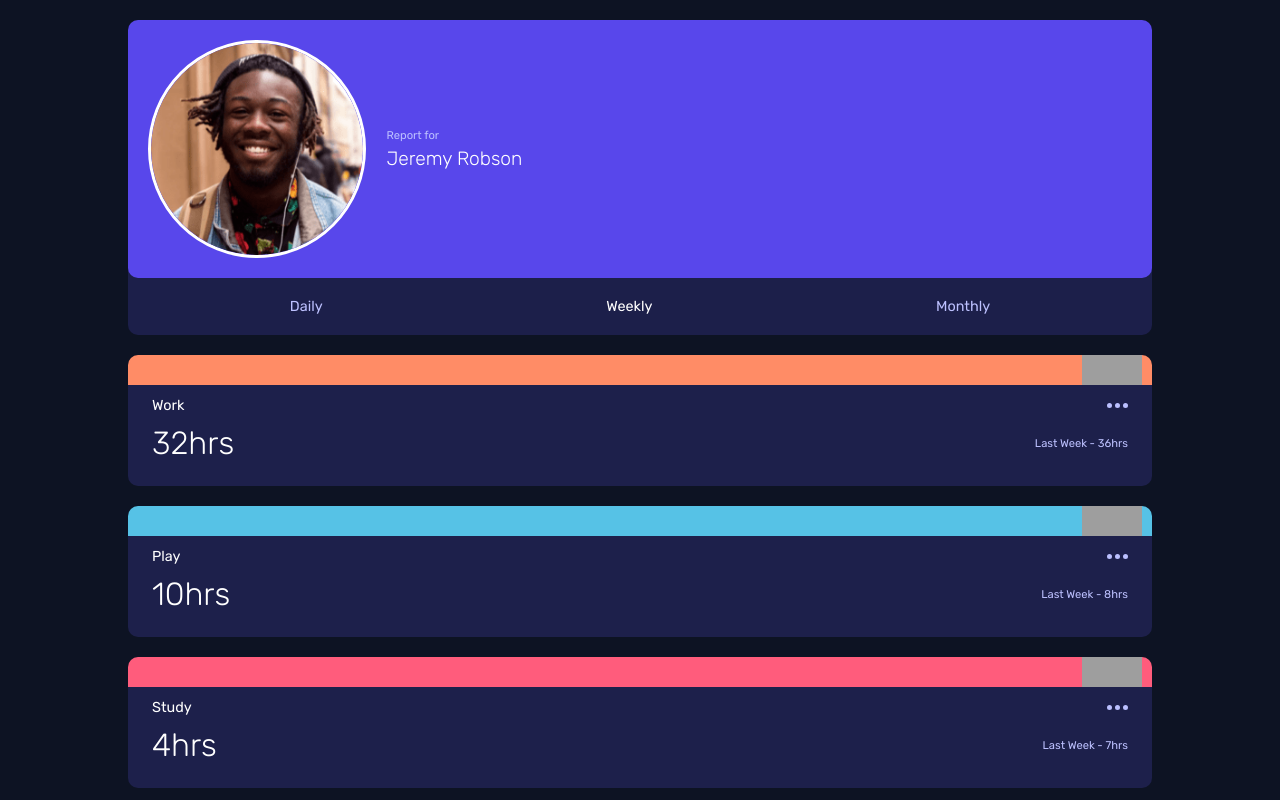
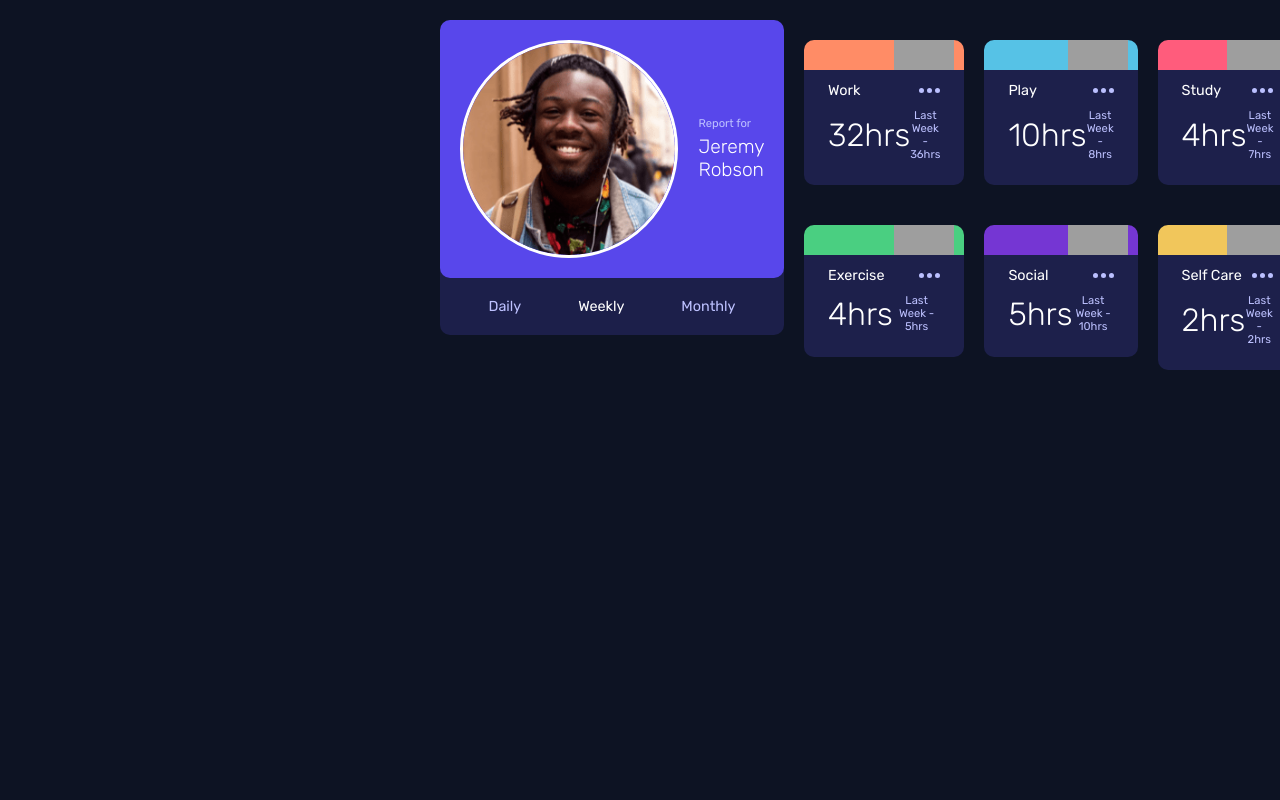
Before and after one commit to tyrmit/time-tracking-dashboard, a React (Create React App) app: page / in a window 1280 px wide. Shown: the top 800 px of the page. Built offline with nearby package versions, Linux system fonts and the light colour scheme; grey boxes are pictures that could not be loaded.

Commit message:
Started formatting the cards into a CSS grid for larger screens

```diff
--- a/src/Components/Activity/Activity.js
+++ b/src/Components/Activity/Activity.js
@@ -29,10 +29,10 @@ const Activity = (props) => {
     };
 
     return (
-        <React.Fragment>
+        <div className={classes[props.title.replace(' ', '')]}>
             <ActivityColorStrip activity={props.title}></ActivityColorStrip>
             <div
-                className={classes.Activity}
+                className={classes.ActivityDetail}
                 data-testid={
                     props.title.toLowerCase().replaceAll(' ', '-') + '-card'
                 }
@@ -60,7 +60,7 @@ const Activity = (props) => {
                     </div>
                 </div>
             </div>
-        </React.Fragment>
+        </div>
     );
 };
 
--- a/src/Components/Activity/Activity.module.css
+++ b/src/Components/Activity/Activity.module.css
@@ -1,4 +1,4 @@
-.Activity {
+.ActivityDetail {
     text-align: center;
     padding: 1.5rem;
     padding-top: 2rem;
@@ -26,3 +26,29 @@
     font-size: 0.9rem;
     color: #fff;
 }
+
+@media (min-width: 900px) {
+    .Work {
+        grid-area: work;
+    }
+
+    .Play {
+        grid-area: play;
+    }
+
+    .Study {
+        grid-area: study;
+    }
+
+    .Exercise {
+        grid-area: exercise;
+    }
+
+    .Social {
+        grid-area: social;
+    }
+
+    .SelfCare {
+        grid-area: self-care;
+    }
+}
--- a/src/Components/Profile/Profile.js
+++ b/src/Components/Profile/Profile.js
@@ -5,7 +5,7 @@ import ReportSelect from './ReportSelect/ReportSelect';
 
 const Profile = (props) => {
     return (
-        <React.Fragment>
+        <div className={classes.Profile}>
             <div className={classes.ProfileDetail}>
                 <img
                     className={classes.ProfilePic}
@@ -18,7 +18,7 @@ const Profile = (props) => {
                 </div>
             </div>
             <ReportSelect></ReportSelect>
-        </React.Fragment>
+        </div>
     );
 };
 
--- a/src/Components/Profile/Profile.module.css
+++ b/src/Components/Profile/Profile.module.css
@@ -21,3 +21,9 @@
     display: inline-block;
     text-align: left;
 }
+
+@media (min-width: 900px) {
+    .Profile {
+        grid-area: profile;
+    }
+}
--- a/src/HLC/Layout/Layout.module.css
+++ b/src/HLC/Layout/Layout.module.css
@@ -1,5 +1,17 @@
 .Layout {
     text-align: center;
     width: 80%;
+    max-width: 400px;
     margin: 20px auto 0;
 }
+
+@media (min-width: 900px) {
+    .Layout {
+        display: grid;
+        grid-template-areas:
+            'profile    work       play    study'
+            'profile    exercise   social  self-care';
+        grid-template-columns: repeat(4, 1fr);
+        gap: 20px;
+    }
+}
```
